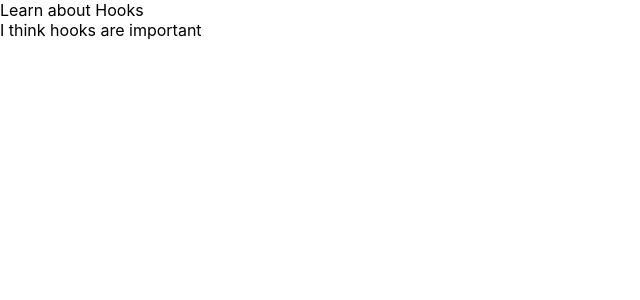
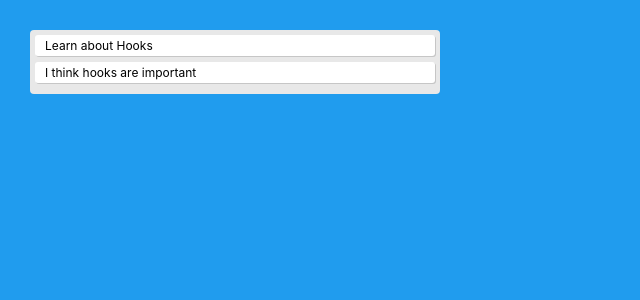
Before and after one commit to mwanjajoel/react-hooks, a React (Create React App) app: page / in a window 1280 px wide. Shown: the top 300 px of the page, without its empty margins (0-640 px from the left). Built offline with nearby package versions, Linux system fonts and the light colour scheme.

Commit message:
Added css styling

```diff
--- a/src/App.css
+++ b/src/App.css
@@ -1,38 +1,24 @@
-.App {
-  text-align: center;
+.app {
+  background: #209cee;
+  padding: 30px;
+  height: 100vh;
 }
 
-.App-logo {
-  height: 40vmin;
-  pointer-events: none;
+.todo-list {
+  background: #e8e8e8;
+  border-radius: 4px;
+  padding: 5px;
+  max-width: 400px;
 }
 
-@media (prefers-reduced-motion: no-preference) {
-  .App-logo {
-    animation: App-logo-spin infinite 20s linear;
-  }
+.todo {
+  background: #fff;
+  box-shadow: 1px 1px rgba(0,0,0,0.15);
+  padding: 3px 10px;
+  font-size: 12px;
+  margin-bottom: 6px;
+  border-radius: 3px;
+  display: flex;
+  align-items: center;
+  justify-content: space-between;
 }
-
-.App-header {
-  background-color: #282c34;
-  min-height: 100vh;
-  display: flex;
-  flex-direction: column;
-  align-items: center;
-  justify-content: center;
-  font-size: calc(10px + 2vmin);
-  color: white;
-}
-
-.App-link {
-  color: #61dafb;
-}
-
-@keyframes App-logo-spin {
-  from {
-    transform: rotate(0deg);
-  }
-  to {
-    transform: rotate(360deg);
-  }
-}
--- a/src/App.js
+++ b/src/App.js
@@ -16,7 +16,7 @@
 
   return (
     <div className="app">
-      <div className="todo">
+      <div className="todo-list">
         {todos.map((todo, index) => (
           <Todo key={index} todo={todo} />
         ))}
--- a/src/components/Todo.js
+++ b/src/components/Todo.js
@@ -1,4 +1,5 @@
 import React from 'react';
+import '../App.css';
 
 function Todo(props) {
     return(
```
Also changed, not shown: 1 other file (tests, documents, lock files or other folders).
